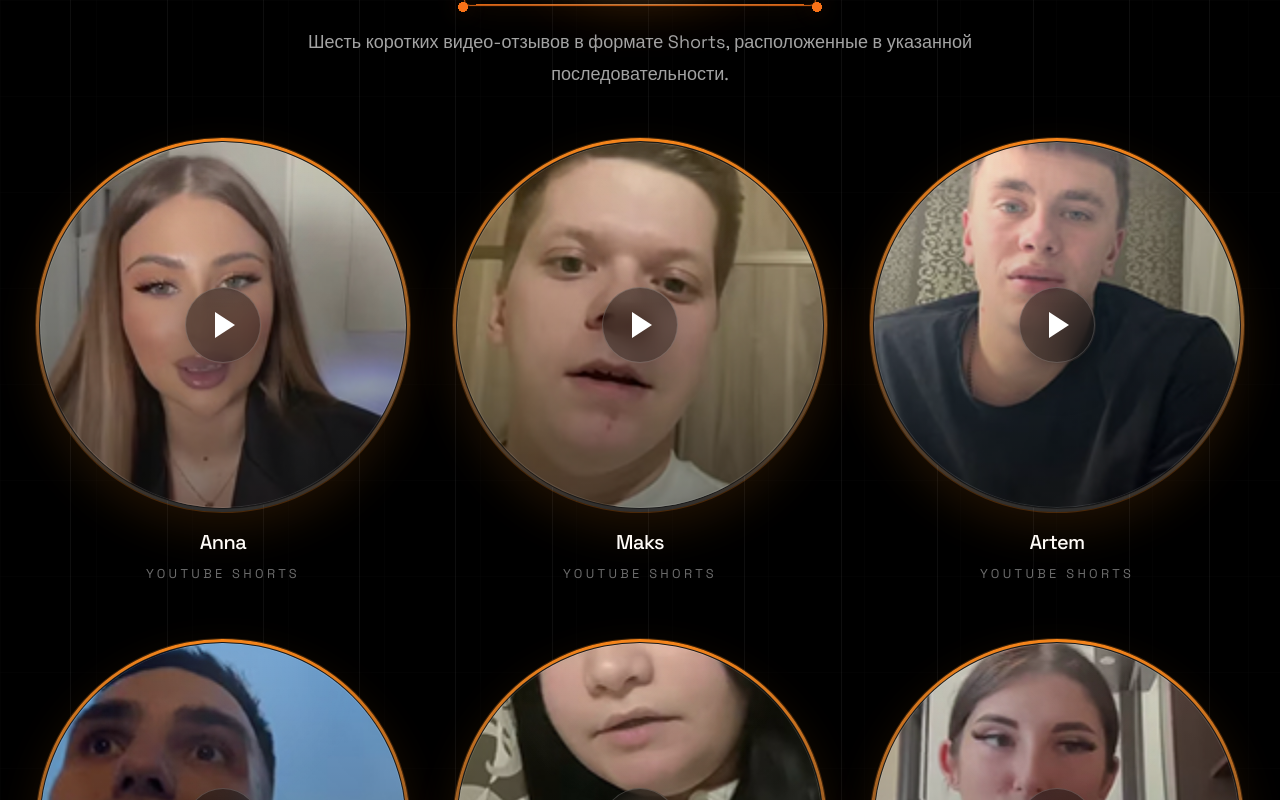
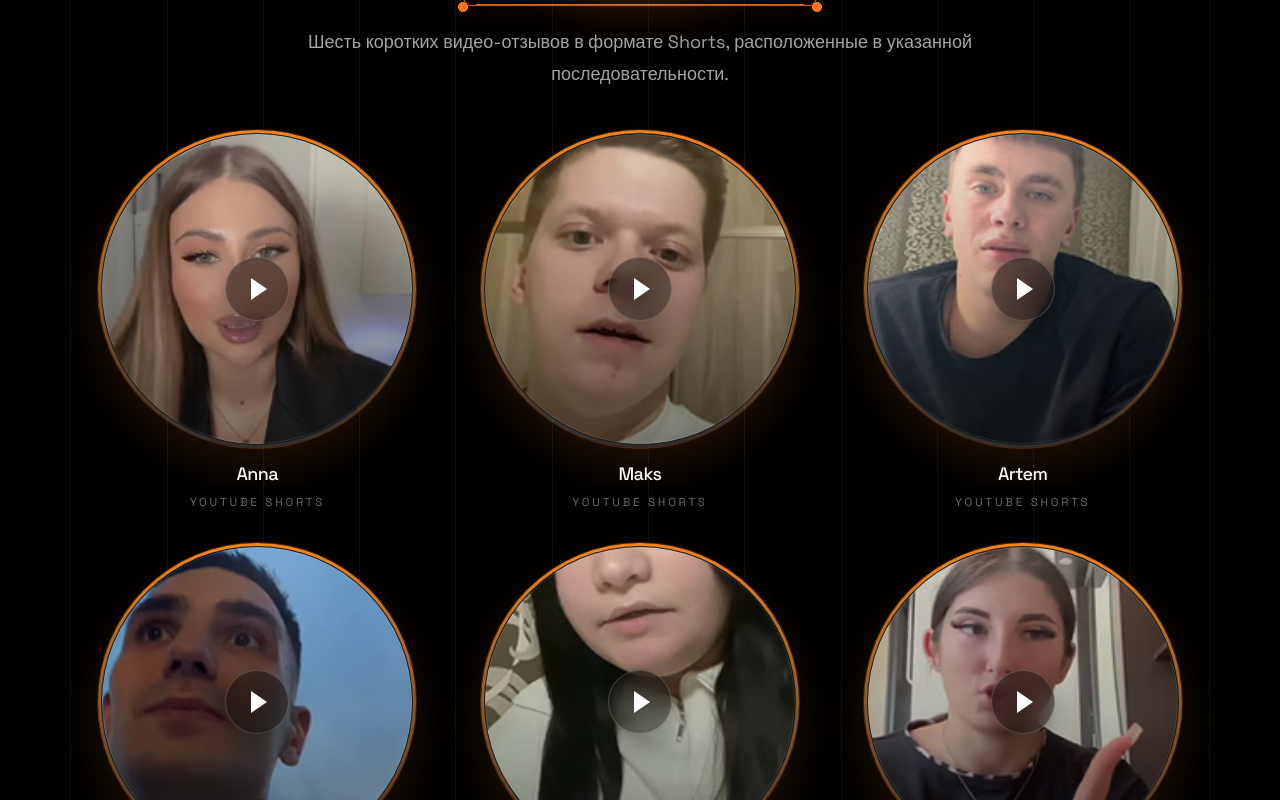
Before and after one commit to YaroslavSigidin/IVCHENKO, a React (Vite) app: page / in a window 1280 px wide. Shown: the part 9600-10400 px from the top of the page. Built offline with nearby package versions, Linux system fonts and the light colour scheme; grey boxes are pictures that could not be loaded.

Commit message:
Tighten video review grid

```diff
--- a/src/App.jsx
+++ b/src/App.jsx
@@ -689,7 +689,7 @@ function VideoStoryRow({ items }) {
   const [activeVideoId, setActiveVideoId] = useState(null)
 
   return (
-    <div className="mx-auto mt-10 grid max-w-[82rem] grid-cols-1 justify-items-center gap-8 sm:mt-12 sm:grid-cols-2 sm:gap-9 lg:grid-cols-3 lg:gap-x-12 lg:gap-y-14">
+    <div className="mx-auto mt-8 grid max-w-[70rem] grid-cols-1 justify-items-center gap-5 sm:mt-10 sm:grid-cols-2 sm:gap-6 lg:grid-cols-3 lg:gap-x-7 lg:gap-y-8">
       {items.map((item, index) => (
         <MobileReveal
           key={item.id}
@@ -697,11 +697,11 @@ function VideoStoryRow({ items }) {
           y={26}
           blur={10}
           variant={storyRevealVariants[index % storyRevealVariants.length]}
-          className="group flex flex-col items-center gap-4 text-center"
+          className="group flex flex-col items-center gap-3 text-center"
         >
           <div className="relative block rounded-full bg-[linear-gradient(180deg,rgba(255,138,28,0.96),rgba(255,255,255,0.18))] p-[3px] shadow-[0_0_0_1px_rgba(255,138,28,0.22),0_18px_46px_rgba(255,138,28,0.12)] transition-transform duration-300 group-hover:scale-[1.025]">
             {activeVideoId === item.id ? (
-              <div className="relative flex h-[19rem] w-[19rem] items-center justify-center overflow-hidden rounded-full border border-white/10 bg-black sm:h-[21rem] sm:w-[21rem] lg:h-[23rem] lg:w-[23rem]">
+              <div className="relative flex h-[16rem] w-[16rem] items-center justify-center overflow-hidden rounded-full border border-white/10 bg-black sm:h-[18rem] sm:w-[18rem] lg:h-[19.5rem] lg:w-[19.5rem]">
                 <iframe
                   className="absolute left-1/2 top-1/2 h-[178%] w-full -translate-x-1/2 -translate-y-1/2 scale-[1.2]"
                   src={`https://www.youtube.com/embed/${item.videoId}?autoplay=1&controls=0&disablekb=1&fs=0&iv_load_policy=3&modestbranding=1&playsinline=1&rel=0`}
@@ -723,7 +723,7 @@ function VideoStoryRow({ items }) {
               <button
                 type="button"
                 onClick={() => setActiveVideoId(item.id)}
-                className="relative flex h-[19rem] w-[19rem] items-center justify-center overflow-hidden rounded-full border border-white/10 bg-black focus-visible:outline-none focus-visible:ring-2 focus-visible:ring-[#ff8a1c] sm:h-[21rem] sm:w-[21rem] lg:h-[23rem] lg:w-[23rem]"
+                className="relative flex h-[16rem] w-[16rem] items-center justify-center overflow-hidden rounded-full border border-white/10 bg-black focus-visible:outline-none focus-visible:ring-2 focus-visible:ring-[#ff8a1c] sm:h-[18rem] sm:w-[18rem] lg:h-[19.5rem] lg:w-[19.5rem]"
                 aria-label={`Воспроизвести видео-отзыв: ${item.title}`}
               >
                 <>
@@ -734,8 +734,8 @@ function VideoStoryRow({ items }) {
                     className="absolute inset-0 h-full w-full scale-[1.18] object-cover object-center transition-transform duration-500 group-hover:scale-[1.24]"
                   />
                   <span className="absolute inset-0 bg-[linear-gradient(180deg,rgba(0,0,0,0.04),rgba(0,0,0,0.2)_52%,rgba(0,0,0,0.48)_100%)]" />
-                  <span className="absolute flex h-16 w-16 items-center justify-center rounded-full border border-white/18 bg-black/42 text-white shadow-[0_16px_38px_rgba(0,0,0,0.32)] backdrop-blur-md transition-transform duration-300 group-hover:scale-105 sm:h-[4.8rem] sm:w-[4.8rem]">
-                    <span className="ml-1 h-0 w-0 border-y-[0.7rem] border-l-[1.05rem] border-y-transparent border-l-white sm:border-y-[0.85rem] sm:border-l-[1.25rem]" />
+                  <span className="absolute flex h-14 w-14 items-center justify-center rounded-full border border-white/18 bg-black/42 text-white shadow-[0_14px_30px_rgba(0,0,0,0.3)] backdrop-blur-md transition-transform duration-300 group-hover:scale-105 sm:h-[4rem] sm:w-[4rem]">
+                    <span className="ml-1 h-0 w-0 border-y-[0.62rem] border-l-[0.92rem] border-y-transparent border-l-white sm:border-y-[0.72rem] sm:border-l-[1.05rem]" />
                   </span>
                 </>
                 <span
@@ -750,10 +750,10 @@ function VideoStoryRow({ items }) {
             )}
           </div>
           <div>
-            <div className="text-lg font-medium tracking-[-0.03em] text-white sm:text-xl">
+            <div className="text-base font-medium tracking-[-0.03em] text-white sm:text-lg">
               {item.title}
             </div>
-            <div className="mt-1.5 text-[0.68rem] uppercase tracking-[0.2em] text-white/42 sm:mt-2 sm:text-[0.8rem] sm:tracking-[0.26em]">
+            <div className="mt-1 text-[0.62rem] uppercase tracking-[0.2em] text-white/42 sm:mt-1.5 sm:text-[0.72rem] sm:tracking-[0.24em]">
               YouTube Shorts
             </div>
           </div>
```
